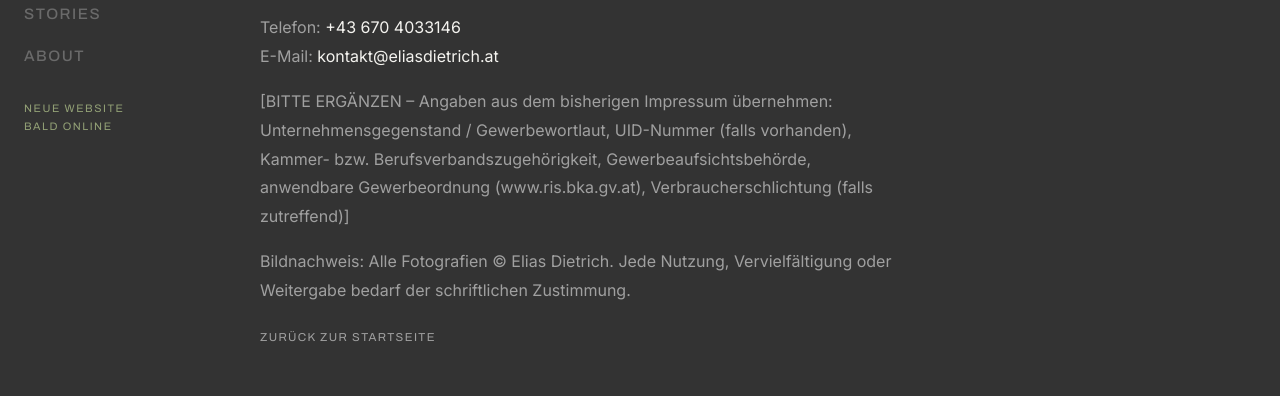
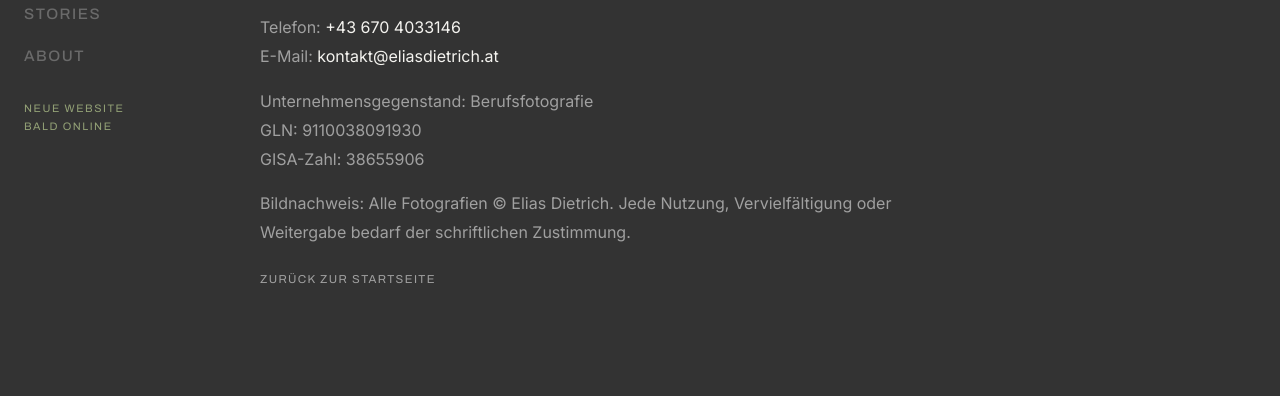
Before and after one commit to eliasfdietrich/eliasdietrich-website, a plain HTML site: page impressum.html in a window 1280 px wide. Shown: the part 253-649 px from the top of the page. Drawn offline with Linux system fonts and the light colour scheme.

Commit message:
Impressum update

```diff
--- a/impressum.html
+++ b/impressum.html
@@ -38,7 +38,7 @@
 <h1 class="section-title">Impressum</h1>
 <p><strong>Elias Frederic Dietrich</strong><br>Fotograf<br>Höchsmannstraße 7<br>4020 Linz, Österreich</p>
 <p>Telefon: <a href="tel:+436704033146">+43 670 4033146</a><br>E-Mail: <a href="mailto:kontakt@eliasdietrich.at">kontakt@eliasdietrich.at</a></p>
-<p>[BITTE ERGÄNZEN – Angaben aus dem bisherigen Impressum übernehmen: Unternehmensgegenstand / Gewerbewortlaut, UID-Nummer (falls vorhanden), Kammer- bzw. Berufsverbandszugehörigkeit, Gewerbeaufsichtsbehörde, anwendbare Gewerbeordnung (www.ris.bka.gv.at), Verbraucherschlichtung (falls zutreffend)]</p>
+<p>Unternehmensgegenstand: Berufsfotografie <br>GLN: 9110038091930 <br>GISA-Zahl: 38655906</p>
 <p>Bildnachweis: Alle Fotografien © Elias Dietrich. Jede Nutzung, Vervielfältigung oder Weitergabe bedarf der schriftlichen Zustimmung.</p>
 <p><a href="index.html" class="back-link">Zurück zur Startseite</a></p>
 </article>
```
